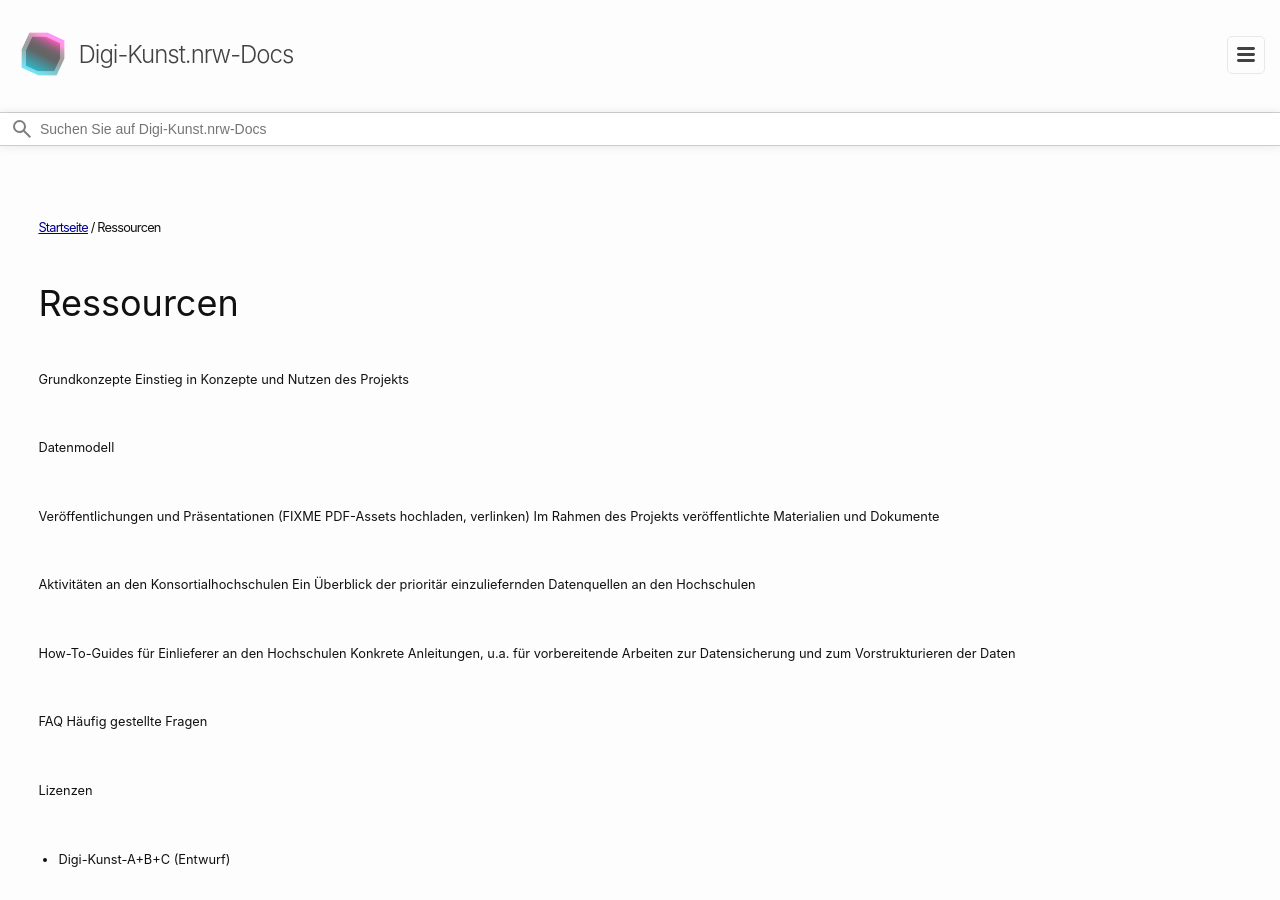
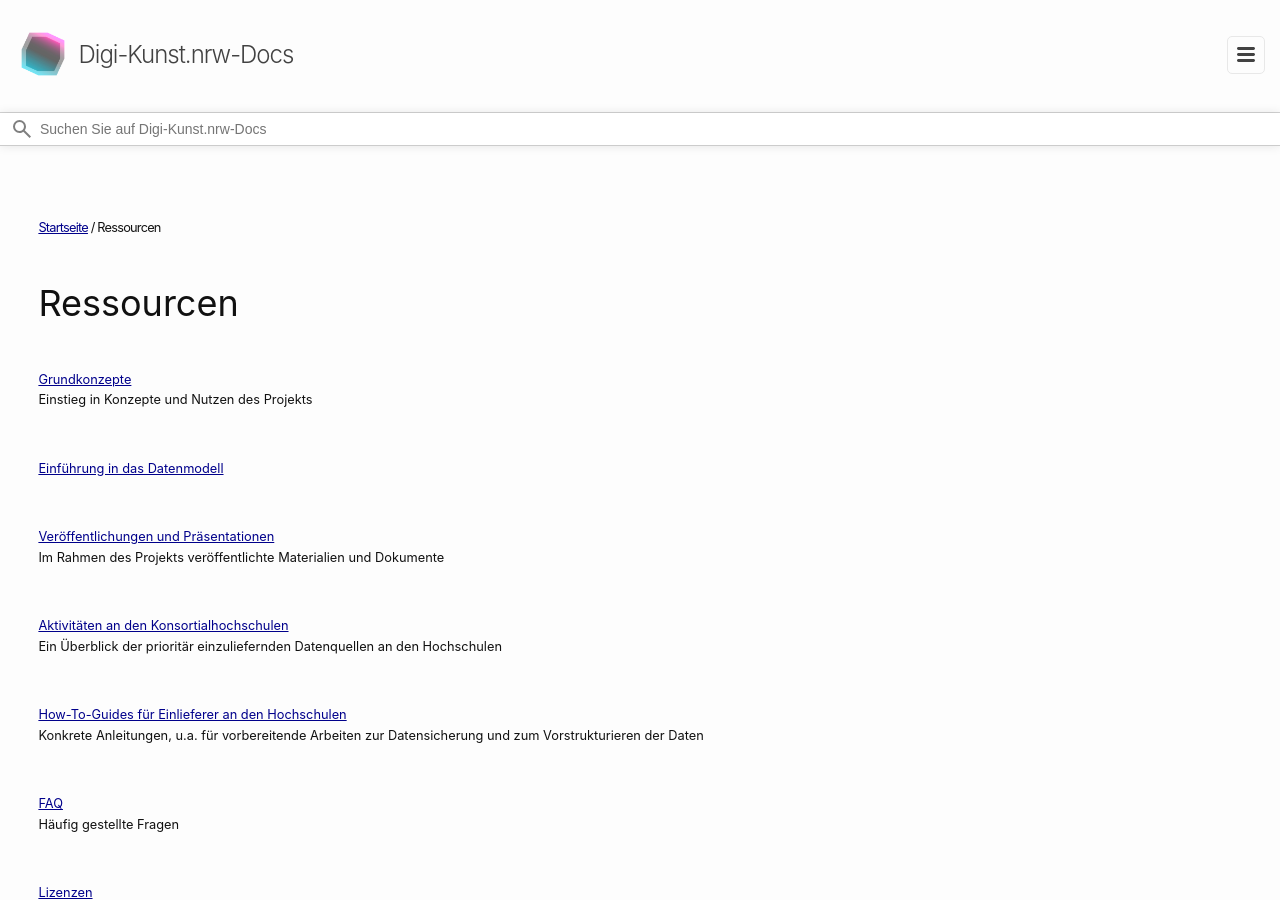
Before and after one commit to christiansievers/site-test, a Jekyll site: the page built from ressourcen/index.markdown, in a window 1280 px wide and 900 px high. Built offline with Jekyll 4.4.1, drawn with Linux system fonts in a browser that asks for light colours; a script that is not in the unit is left out; some of the changed text lies outside the part shown.

Commit message:
Update index.markdown

```diff
--- a/ressourcen/index.markdown
+++ b/ressourcen/index.markdown
@@ -4,26 +4,29 @@ title: Ressourcen
 order: 2
 ---
 
-Grundkonzepte
+
+
+
+[Grundkonzepte]({{ site.baseurl }}/ressourcen/grundkonzepte)\
 Einstieg in Konzepte und Nutzen des Projekts
 
-Datenmodell
+[Einführung in das Datenmodell]({{ site.baseurl }}/ressourcen/einfuehrung_in_das_datenmodell)
 
-Veröffentlichungen und Präsentationen (FIXME PDF-Assets hochladen, verlinken)
+[Veröffentlichungen und Präsentationen]({{ site.baseurl }}/ressourcen/veroeffentlichungen-und-praesentationen)\
 Im Rahmen des Projekts veröffentlichte Materialien und Dokumente
 
-Aktivitäten an den Konsortialhochschulen
+[Aktivitäten an den Konsortialhochschulen]({{ site.baseurl }}/ressourcen/aktivitaeten_an_den_konsortialhochschulen)\
 Ein Überblick der prioritär einzuliefernden Datenquellen an den Hochschulen
 
-How-To-Guides für Einlieferer an den Hochschulen
+[How-To-Guides für Einlieferer an den Hochschulen]({{ site.baseurl }}/ressourcen/how-to-guides-fuer-einliefernde)\
 Konkrete Anleitungen, u.a. für vorbereitende Arbeiten zur Datensicherung und zum Vorstrukturieren der Daten
 
-FAQ
+[FAQ]({{ site.baseurl }}/ressourcen/FAQ)\
 Häufig gestellte Fragen
 
-Lizenzen
+[Lizenzen]({{ site.baseurl }}/ressourcen/lizenzen)
 
-- Digi-Kunst-A+B+C (Entwurf)
+- [Digi-Kunst-A+B+C (Entwurf)]({{ site.baseurl }}/ressourcen/lizenzen/digi-kunst-a+b+c)
 
-Rechtliches (Formulare und Hilfestellungen)
+[Rechtliches (Formulare und Hilfestellungen)]({{ site.baseurl }}/ressourcen/formulare_und_rechtliche_hilfestellungen)\
 Informationen und Vorlagen zur Klärung von Lizenzierung und Nutzungsrechten
```
